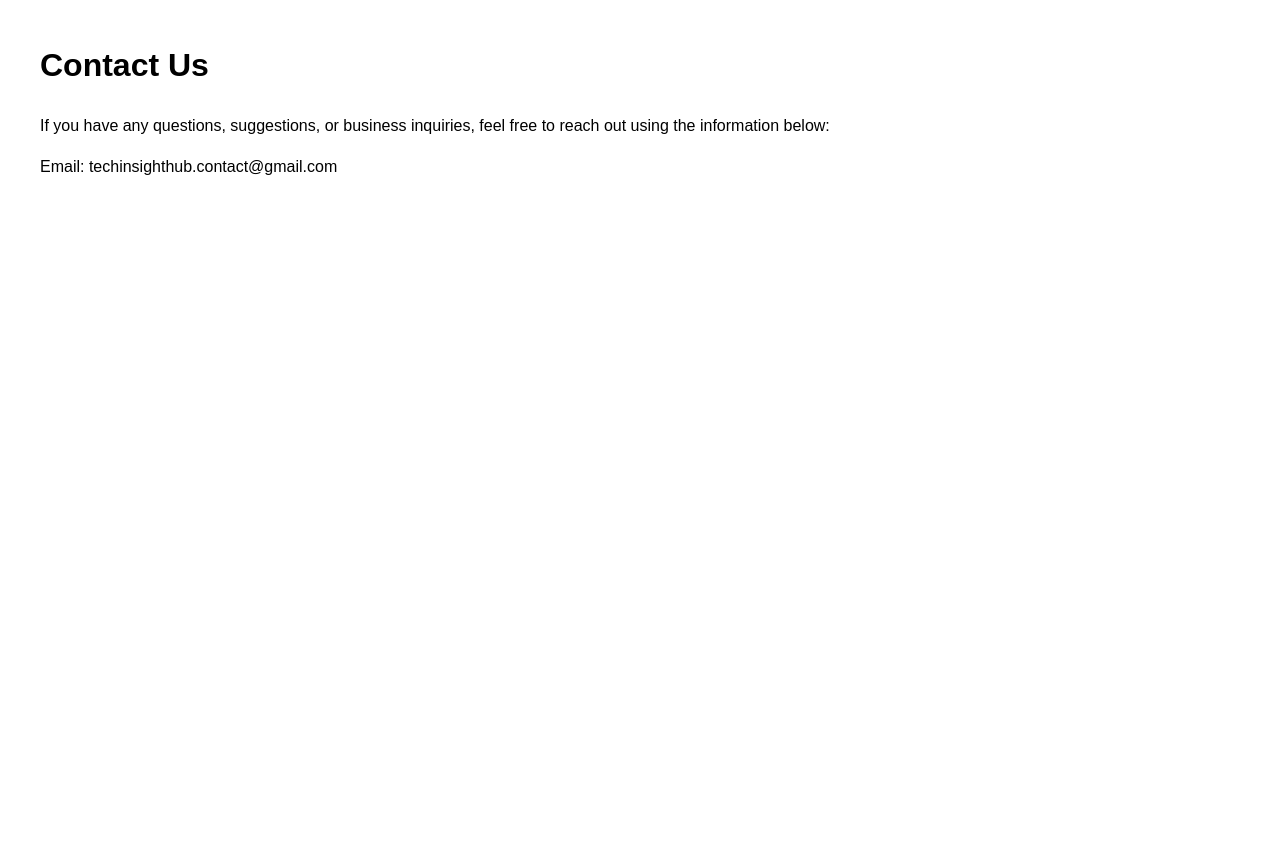
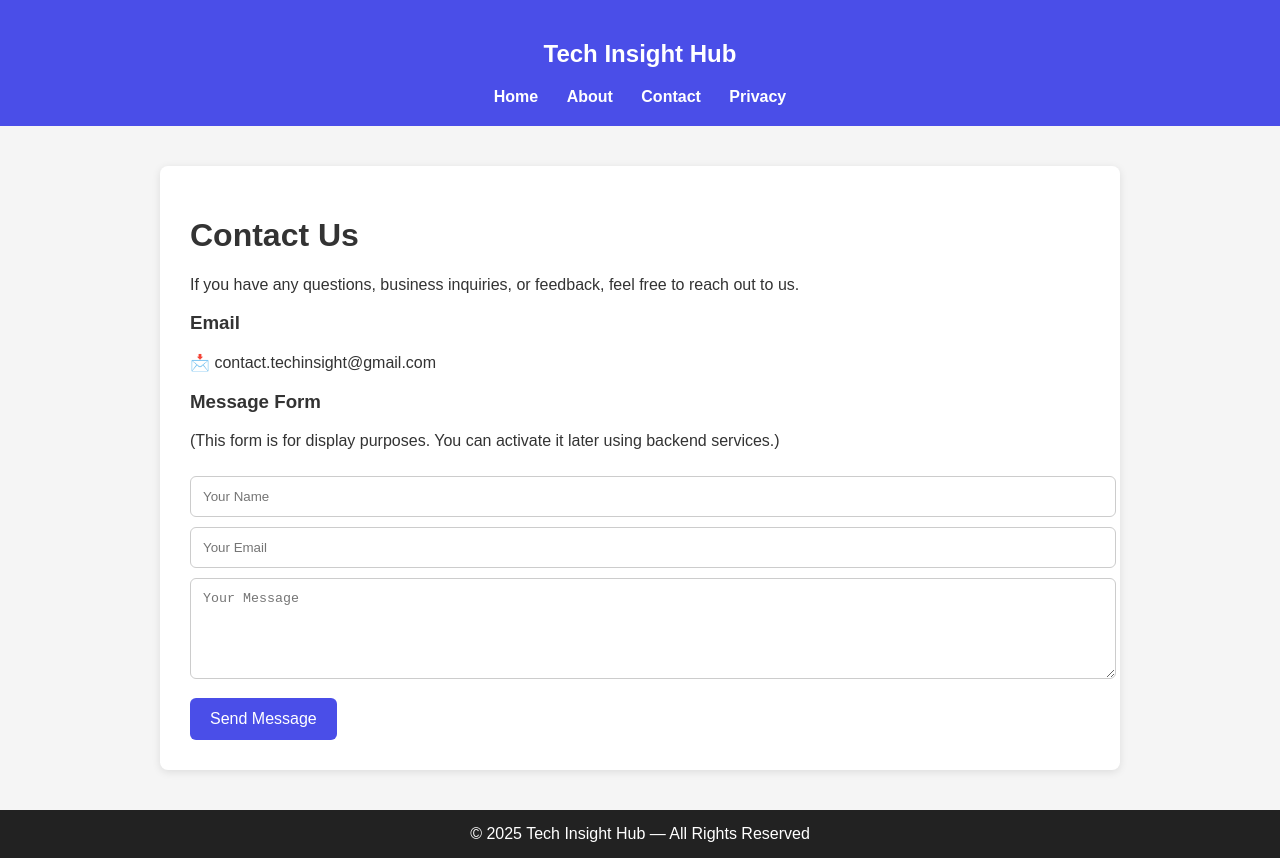
Before and after one commit to czchengzhi6-labshr/tech-insight-hub, a plain HTML site: page contact.html in a window 1280 px wide. Before the commit the page ends 800 px from the top, so only its background shows below. Drawn offline with Linux system fonts and the light colour scheme.

Commit message:
Update contact.html

```diff
--- a/contact.html
+++ b/contact.html
@@ -1,22 +1,96 @@
 <!DOCTYPE html>
 <html lang="en">
 <head>
-<meta charset="UTF-8">
-<title>Contact Us - Tech Insight Hub</title>
-<meta name="viewport" content="width=device-width, initial-scale=1.0">
-<style>
-body { font-family: Arial; margin: 40px; max-width: 800px; line-height: 1.6; }
-</style>
+    <meta charset="UTF-8" />
+    <meta name="viewport" content="width=device-width, initial-scale=1.0" />
+    <title>Contact - Tech Insight Hub</title>
+    <style>
+        body {
+            margin: 0;
+            font-family: Arial, sans-serif;
+            background: #f5f5f5;
+            color: #333;
+        }
+        header {
+            background: #4a4ee8;
+            color: white;
+            padding: 20px;
+            text-align: center;
+        }
+        nav a {
+            color: white;
+            margin: 0 12px;
+            text-decoration: none;
+            font-weight: bold;
+        }
+        .container {
+            max-width: 900px;
+            margin: 40px auto;
+            background: white;
+            padding: 30px;
+            border-radius: 8px;
+            box-shadow: 0 2px 8px rgba(0,0,0,0.1);
+        }
+        footer {
+            background: #222;
+            color: white;
+            text-align: center;
+            padding: 15px 0;
+            margin-top: 40px;
+        }
+        input, textarea {
+            width: 100%;
+            padding: 12px;
+            margin-top: 10px;
+            border-radius: 6px;
+            border: 1px solid #ccc;
+        }
+        button {
+            margin-top: 15px;
+            padding: 12px 20px;
+            background: #4a4ee8;
+            border: none;
+            color: white;
+            border-radius: 6px;
+            cursor: pointer;
+            font-size: 16px;
+        }
+        button:hover {
+            background: #3a3fdd;
+        }
+    </style>
 </head>
 <body>
 
-<h1>Contact Us</h1>
+<header>
+    <h2>Tech Insight Hub</h2>
+    <nav>
+        <a href="index.html">Home</a>
+        <a href="about.html">About</a>
+        <a href="contact.html">Contact</a>
+        <a href="privacy.html">Privacy</a>
+    </nav>
+</header>
 
-<p>If you have any questions, suggestions, or business inquiries, feel free to reach out using the information below:</p>
+<div class="container">
+    <h1>Contact Us</h1>
+    <p>If you have any questions, business inquiries, or feedback, feel free to reach out to us.</p>
 
-<p>
-Email: techinsighthub.contact@gmail.com
-</p>
+    <h3>Email</h3>
+    <p>📩 contact.techinsight@gmail.com</p>
+
+    <h3>Message Form</h3>
+    <p>(This form is for display purposes. You can activate it later using backend services.)</p>
+
+    <input type="text" placeholder="Your Name">
+    <input type="email" placeholder="Your Email">
+    <textarea rows="5" placeholder="Your Message"></textarea>
+    <button>Send Message</button>
+</div>
+
+<footer>
+    © 2025 Tech Insight Hub — All Rights Reserved
+</footer>
 
 </body>
 </html>
```
